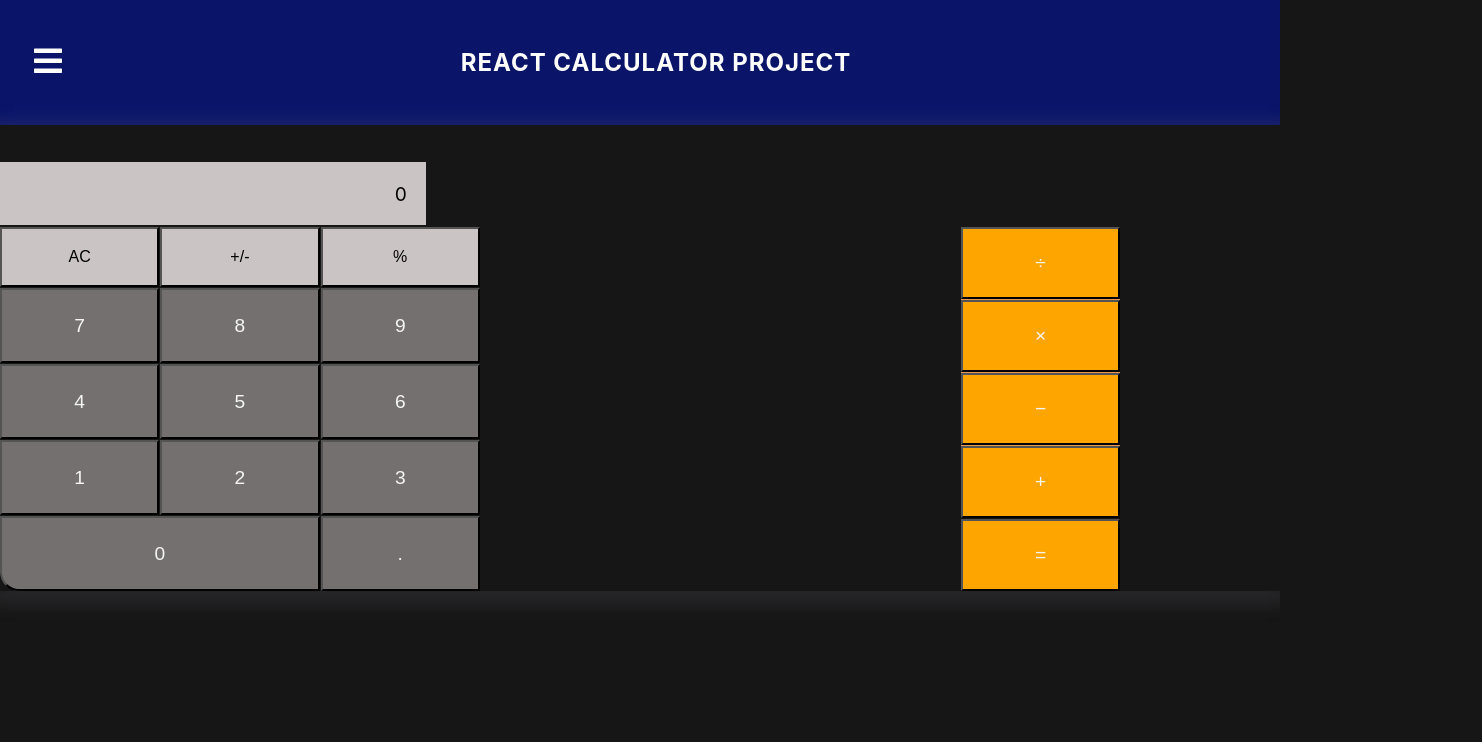
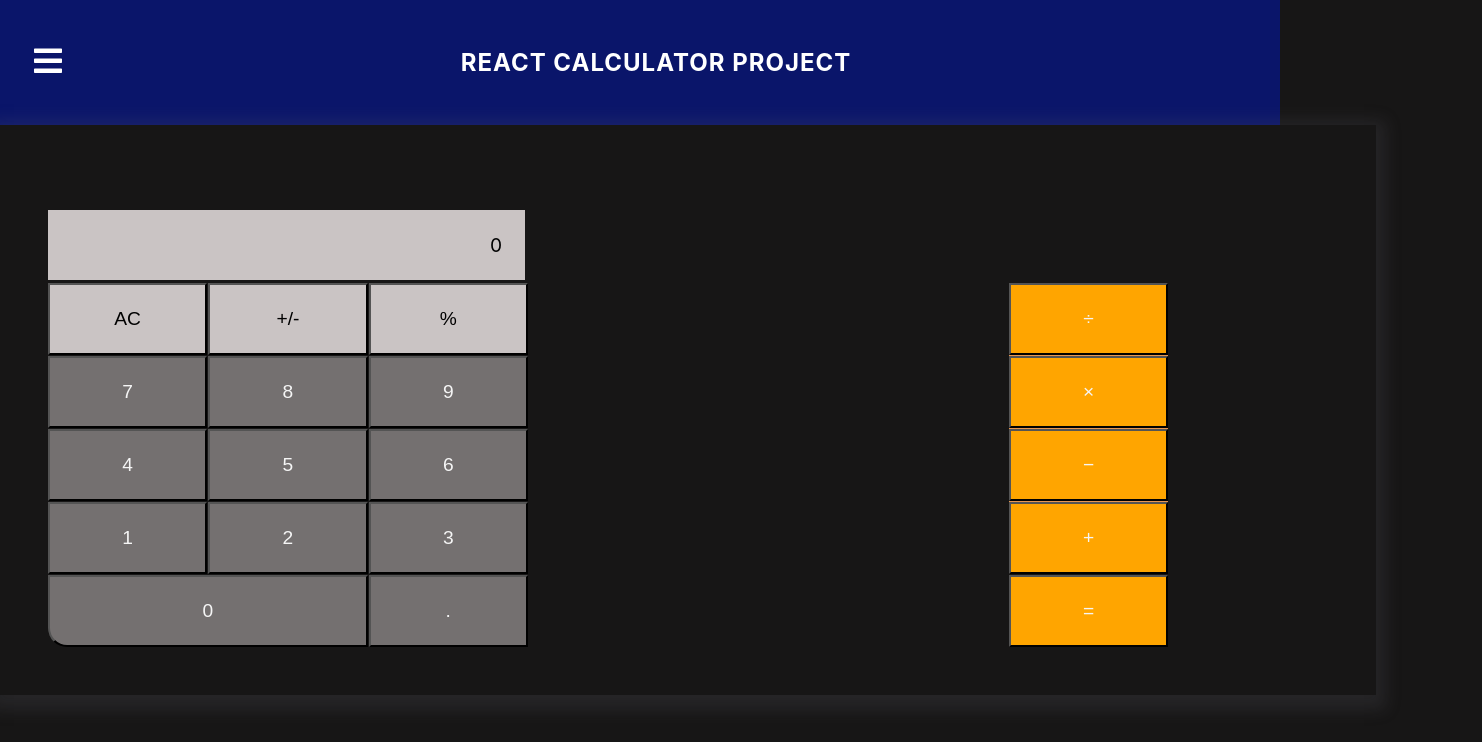
Before and after one commit to Av-code80/React-Macbook-Calculator, a React (Create React App) app: page / in a window 1280 px wide. Shown: the top 742 px of the page, 1482 px wide, since content can reach past the window. Built offline with nearby package versions, Linux system fonts and the light colour scheme.

Commit message:
GridOptimisation

```diff
--- a/src/App.module.css
+++ b/src/App.module.css
@@ -11,16 +11,22 @@
 }
 
 .componentWrapper{
+  display: grid;
   margin: 0 auto;
-  padding: 0;
+  /* position: relative; */
 }
 
 .claculator-components{
+  /* position:absolute; */
   display: grid;
+  width: 100%;
+  padding: 3em;
   box-shadow: 0 5px 15px 10px rgba(94, 97, 106, 0.2);
   margin: 0 auto;
   grid-template-columns: repeat(4, 1fr);
   grid-template-rows: auto;
+    grid-column-end: -3;
+
   grid-template-areas:
     "logic logic logic logic"
     "upperOperator upperOperator upperOperator operation"
--- a/src/components/Logic.module.css
+++ b/src/components/Logic.module.css
@@ -3,7 +3,7 @@
   display: grid;
   grid-template-columns: repeat(3, 1fr);
   gap: 1px;
-
+  width: 112%;
   grid-area: logic;
   text-align: right;
   transform: translateY(18px);
@@ -13,7 +13,7 @@
 .logic-display {
   background-color: rgba(218, 211, 211, 0.92);
   color: black;
-  padding: 1em;
+  padding: 1.2em;
   font-size: 1.2em;
   text-transform: uppercase;
 
--- a/src/components/UpperOperator.module.css
+++ b/src/components/UpperOperator.module.css
@@ -11,6 +11,6 @@
   background-color: rgba(218, 211, 211, 0.92);
   color: black;
   padding: 1.2em;
-  font-size: 1em;
+  font-size: 1.2em;
   text-transform: uppercase;
 }
```
Also changed, not shown: 1 other file (tests, documents, lock files or other folders).
